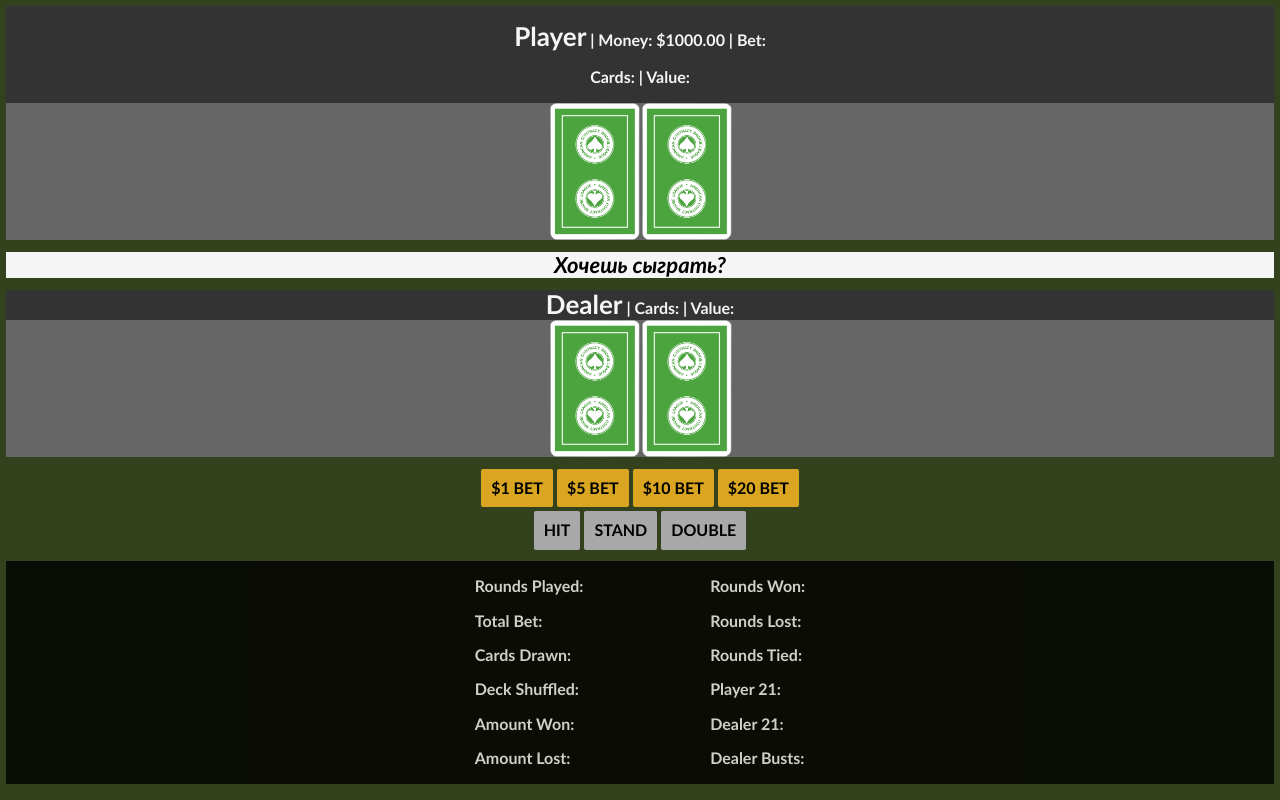
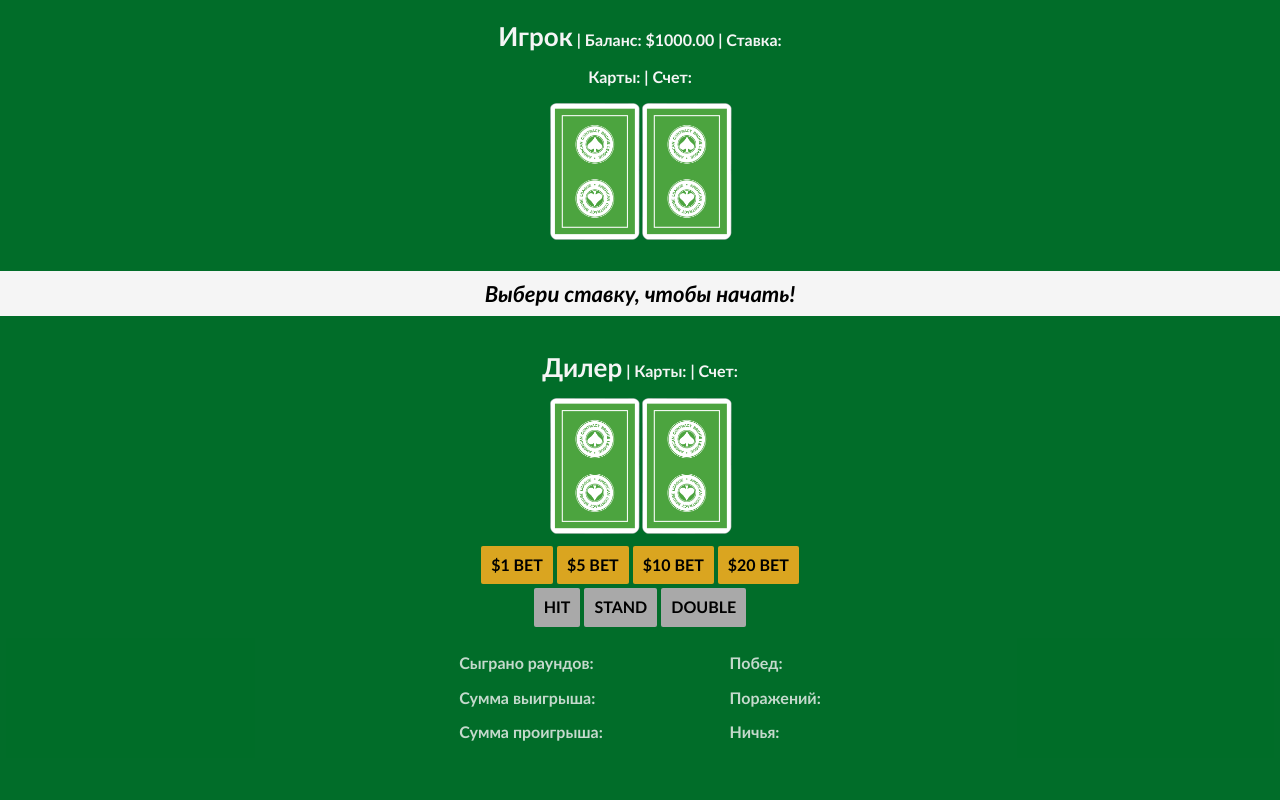
Before and after one commit to mindsetLuka/Casino, a plain HTML site: page TwentyOne/indexTwentyOne.html in a window 1280 px wide. Drawn offline with nearby package versions, Linux system fonts and the light colour scheme.

Commit message:
стало красивее

```diff
--- a/Roulette/styleRoulette.css
+++ b/Roulette/styleRoulette.css
@@ -7,6 +7,8 @@ html, body{
     -moz-user-select: none;
     -ms-user-select: none;
     user-select: none;
+    background-color: #016D29;
+    margin: 0;
 }
 
 #container{
@@ -14,7 +16,7 @@ html, body{
     justify-content: center;
     background-color: #016D29;
     height: 470px;
-    padding: 20px;
+    padding: 200px;
     color: #fff;
 }
 
--- a/Slots/styleSlots.css
+++ b/Slots/styleSlots.css
@@ -22,9 +22,15 @@ body {
     background: black !important;
 }
 
+.container{
+    margin-top: 120px;
+
+}
+
 .gold {
     color: gold !important;
 }
+
 .green {
     color: green;
 }
--- a/StartPage/style.css
+++ b/StartPage/style.css
@@ -8,7 +8,7 @@ html, body {
     -ms-user-select: none;
     user-select: none;
     background-color: darkgreen;
-};
+}
 
 a, a:visited, a:hover, a:active, a:link {
     color: #fff;
--- a/TwentyOne/indexTwentyOne.html
+++ b/TwentyOne/indexTwentyOne.html
@@ -11,17 +11,15 @@
     <meta name="description" content="">
     <meta name="viewport" content="width=device-width, initial-scale=1">
     <link rel="stylesheet" href="https://cdnjs.cloudflare.com/ajax/libs/normalize/8.0.1/normalize.css">
+    <link rel="icon" href="../Slots/src/img/BAR.png"/>
     <link rel="stylesheet" href="styleTwentyOne.css">
 </head>
 <body>
-<!--[if lt IE 7]>
-<p class="browsehappy">You are using an <strong>outdated</strong> browser. Please <a href="#">upgrade your browser</a> to improve your experience.</p>
-<![endif]-->
 <div class="container">
     <div class="player">
         <div class="player-stats">
-            <p><span id="player-title">Player</span> | <span id="pbank">Money: </span> | <span id="cbet">Bet: </span></p>
-            <p><span id="player-cards-el">Cards: </span> | <span id="player-sum-el">Value: </span></p>
+            <p><span id="player-title">Игрок</span> | <span id="pbank">Баланс: </span> | <span id="cbet">Ставка: </span></p>
+            <p><span id="player-cards-el">Карты: </span> | <span id="player-sum-el">Счет: </span></p>
         </div>
         <div class="player-cards">
             <img src="" id="pcard0">
@@ -38,11 +36,11 @@
         </div>
     </div>
     <div id="message-el">
-        Хочешь сыграть?
+        Выбери ставку, чтобы начать!
     </div>
     <div class="dealer">
         <div class="dealer-stats">
-            <span id="dealer-title">Dealer</span> | <span id="dealer-cards-el">Cards: </span> | <span id="dealer-sum-el">Value: </span>
+            <span id="dealer-title">Дилер</span> | <span id="dealer-cards-el">Карты: </span> | <span id="dealer-sum-el">Счет: </span>
         </div>
         <div class="dealer-cards">
             <img src="" id="dcard0">
@@ -73,20 +71,20 @@
     </div>
     <div class="stats">
         <div class="stats-leftCol">
-            <p>Rounds Played: <span id="roundsplayed"></span></p>
-            <p>Total Bet: <span id="totalbetamount"></span></p>
-            <p>Cards Drawn: <span id="totalcardsdrawn"></span></p>
-            <p>Deck Shuffled: <span id="timesdeckshuffled"></span></p>
-            <p>Amount Won: <span id="totalamountwon"></span></p>
-            <p>Amount Lost: <span id="totalamountlost"></span></p>
+            <p>Сыграно раундов: <span id="roundsplayed"></span></p>
+            <p>Сумма выигрыша: <span id="totalamountwon"></span></p>
+            <p>Сумма проигрыша: <span id="totalamountlost"></span></p>
+            <p hidden="hidden">Общая сумма ставок: <span id="totalbetamount"></span></p>
+            <p hidden="hidden">Карт сыграно: <span id="totalcardsdrawn"></span></p>
+            <p hidden="hidden">Deck Shuffled: <span id="timesdeckshuffled"></span></p>
         </div>
         <div class="stats-rightCol">
-            <p>Rounds Won: <span id="roundswon"></span></p>
-            <p>Rounds Lost: <span id="roundslost"></span></p>
-            <p>Rounds Tied: <span id="roundstied"></span></p>
-            <p>Player 21: <span id="playerblackjacks"></span></p>
-            <p>Dealer 21: <span id="dealerblackjacks"></span></p>
-            <p>Dealer Busts: <span id="dealerbusts"></span></p>
+            <p>Побед: <span id="roundswon"></span></p>
+            <p>Поражений: <span id="roundslost"></span></p>
+            <p>Ничья: <span id="roundstied"></span></p>
+            <p hidden="hidden">Player 21: <span id="playerblackjacks"></span></p>
+            <p hidden="hidden">Dealer 21: <span id="dealerblackjacks"></span></p>
+            <p hidden="hidden">Dealer Busts: <span id="dealerbusts"></span></p>
         </div>
     </div>
 </div>
--- a/TwentyOne/styleTwentyOne.css
+++ b/TwentyOne/styleTwentyOne.css
@@ -5,7 +5,7 @@ body {
     color: whitesmoke;
     text-align: center;
     font-size: 16px;
-    background-color: rgb(51, 65, 29);
+    background-color: #016D29;
 }
 
 button {
@@ -40,7 +40,7 @@ button {
 .player-stats {
     grid-column: 1/11;
     grid-row: 1;
-    background-color: #333;
+    background-color: #016D29;
     justify-content: center;
     text-align: center;
 }
@@ -61,7 +61,7 @@ button {
     row-gap: 2px;
     column-gap: 2px;
     justify-content: center;
-    background-color: #666;
+    background-color: #016D29;
 }
 
 .player-cards img {
@@ -94,7 +94,7 @@ button {
     justify-content: center;
     text-align: left;
     flex-wrap: wrap;
-    background-color: black;
+    background-color: #016D29;
     opacity: 80%;
     margin: .5%;
 }
@@ -117,7 +117,8 @@ button {
 .dealer-stats {
     grid-column: 1/11;
     grid-row: 1;
-    background-color: #333;
+    background-color: #016D29;
+    margin-bottom: 15px;
 }
 
 .dealer-cards {
@@ -128,7 +129,7 @@ button {
     justify-content: center;
     grid-row: 2;
     grid-column: 1/11;
-    background-color: #666;
+    background-color: #016D29;
 }
 
 .dealer-cards img {
@@ -144,7 +145,8 @@ button {
     align-items: center;
     background: whitesmoke;
     color: black;
-    margin: .5%;
+    margin: 25px 0px 30px 0px;
+    padding: 10px;
 }
 
 #pcards0 {
--- a/TwentyOne/twentyOne.js
+++ b/TwentyOne/twentyOne.js
@@ -66,8 +66,8 @@ let isDealerTurn = false //variable puts program in loop until dealer draws 17 o
 let roundOver = true //variable determines whether START GAME, HIT, and STAND buttons are active
 let cardID = 0 //variable used solely for determining random card number to pull from cardStack
 let bet = 0 //Value for bet, initialized at zero but gets its value as soon as player clicks a bet button
-let statuses = ["Want to play a round?", "HIT, STAND, or DOUBLE DOWN?", "HIT or STAND?", "Dealer Bust! You win!", "You Win!",
-    "Blackjack! You Win!", "PUSH! It's a tie!", "PUSH! Double Blackjack", "Dealer Blackjack!", "You Lose!", "You went over 21! You lose!"]
+let statuses = ["Выбери ставку, чтобы начать!", "HIT?  STAND?  DOUBLE?", "HIT or STAND", "Победа!", "Победа!",
+    "Победа!", "Ничья!", "PUSH! Double Blackjack", "Поражение!", "Поражение!", "Поражение!"]
 let message = statuses[0] //For displaying messages on the UI
 //DOM Object Variable Initialization
 let dealerCardsEl = document.getElementById("dealer-cards-el") //Stores the DOM object dealer cards
@@ -102,7 +102,7 @@ betBn1.textContent = "$" + betBtn1 + " BET"
 betBn2.textContent = "$" + betBtn2 + " BET"
 betBn3.textContent = "$" + betBtn3 + " BET"
 betBn4.textContent = "$" + betBtn4 + " BET"
-pBank.textContent = "Money: $" + money.toFixed(2)
+pBank.textContent = "Баланс: $" + money.toFixed(2)
 
 //Set bet using bet 1 and start the game
 function betButton1() {
@@ -229,8 +229,8 @@ function renderGame() {
         }
     }
     //Render player's current bank account; .toFixed forces 2 decimal points to account for coins
-    pBank.textContent = "Money: $" + money.toFixed(2)
-    cBet.textContent = "Bet: $" + bet //Render the current bet amount (may change during play if double down is pressed)
+    pBank.textContent = "Баланс: $" + money.toFixed(2)
+    cBet.textContent = "Ставка: $" + bet //Render the current bet amount (may change during play if double down is pressed)
     messageEl.textContent = message //Render messages
     if (message === statuses[0] || message === statuses[1] || message === statuses[2]) {
         messageEl.style.color = "black"
@@ -243,8 +243,8 @@ function renderGame() {
     }
 
     //Render player cards, card images, and card value
-    document.getElementById("player-sum-el").textContent = "Value: " + playerSum
-    playerCardsEl.textContent = "Cards: "
+    document.getElementById("player-sum-el").textContent = "Счет: " + playerSum
+    playerCardsEl.textContent = "Карты: "
     for (i = 0; i < playerHand.length; i++) { //This loop loads and prints out the card values from the array as well as loading the card images
         playerCardsEl.textContent += playerHand[i] + " "
         let srcId = "pcard" + i
@@ -259,15 +259,15 @@ function renderGame() {
 
     //Render dealer cards and card value. Logic and structure is identical to the player card render
     if (isDealerTurn === true) {
-        dealerSumEl.textContent = "Value: " + dealerSum
+        dealerSumEl.textContent = "Счет: " + dealerSum
     } else {
         if (dealerSumShow === 11) {
-            dealerSumEl.textContent = "Value: 1/11"
+            dealerSumEl.textContent = "Счет: 1/11"
         } else {
-            dealerSumEl.textContent = "Value: " + dealerSumShow
+            dealerSumEl.textContent = "Счет: " + dealerSumShow
         }
     }
-    dealerCardsEl.textContent = "Cards: "
+    dealerCardsEl.textContent = "Карты: "
     if (isDealerTurn === true) { //Only render all cards if it's the dealer turn. Otherwise only display first card
         for (i = 0; i < dealerHand.length; i++) {
             dealerCardsEl.textContent += dealerHand[i] + " "
```
Also changed, not shown: Roulette/indexRoulette.html (+3 -2 lines), Slots/indexSlots.html (+8 -8 lines), StartPage/index.html (+1 -0 lines).
